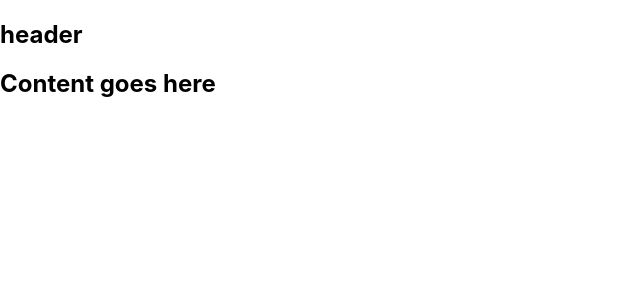
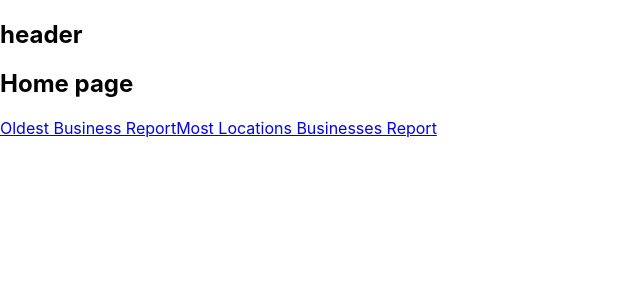
Before and after one commit to ericmadureira/ae-studio-fullstack-test, a React (Create React App) app: page / in a window 1280 px wide. Shown: the top 300 px of the page, without its empty margins (0-640 px from the left). Built offline with nearby package versions, Linux system fonts and the light colour scheme.

Commit message:
feat: set all routes
Sets all remaining routes, including their domain.

```diff
--- a/src/App.tsx
+++ b/src/App.tsx
@@ -1,13 +1,34 @@
 import React from 'react';
+import {
+  BrowserRouter as Router,
+  Switch,
+  Route,
+} from 'react-router-dom';
+
 import Layout from './components/Layout';
+import HomePage from './pages';
+import OldestBusinessReportPage from './pages/business/oldest-business-report';
+import MostLocationBusinessesReportPage from './pages/business/most-locations-businesses-report';
 
 function App() {
   return (
-    <>
-      <Layout>
-        <h1>Content goes here</h1>
-      </Layout>
-    </>
+    <Layout>
+      <Router>
+        <Switch>
+          {/* BUSINESS ROUTES */}
+          <Route path='/business/most-locations-businesses-report'>
+            <MostLocationBusinessesReportPage />
+          </Route>
+          <Route path='/business/oldest-business-report'>
+            <OldestBusinessReportPage />
+          </Route>
+          {/* HOME ROUTE */}
+          <Route path='/'>
+            <HomePage />
+          </Route>
+        </Switch>
+      </Router>
+    </Layout>
   );
 }
 
```
